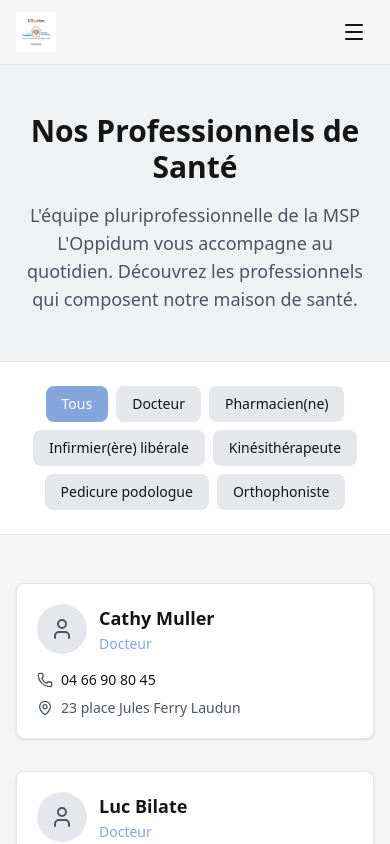
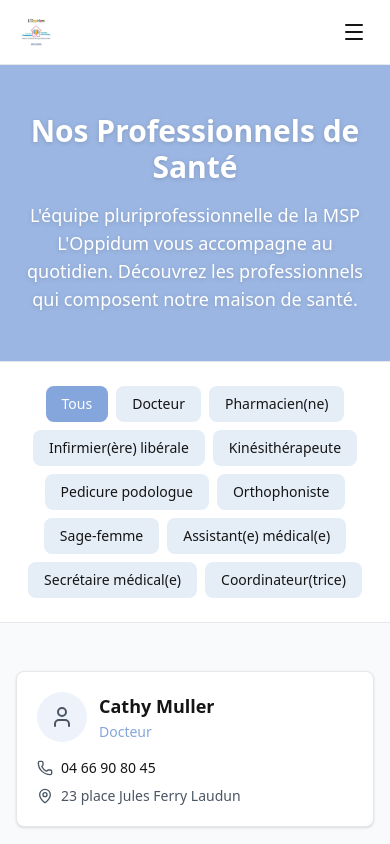
Before and after one commit to Carpetic/msp-oppidum, a Next.js app: page /specialistes in a window 390 px wide. Shown: the top 844 px of the page. Built offline with nearby package versions, Linux system fonts and the light colour scheme; no server answers.

Commit message:
[UPDATE] Modification du style, et des informations des specialistes

```diff
--- a/app/data/location.ts
+++ b/app/data/location.ts
@@ -22,17 +22,17 @@ export interface LocationData {
 export const locationData: LocationData = {
   name: "MSP Oppidum",
   address: {
-    street: "[À renseigner]",
+    street: "23 place Jules Ferry",
     complement: undefined,
-    postalCode: "[À renseigner]",
-    city: "[À renseigner]",
+    postalCode: "30290",
+    city: "Laudun",
     country: "France",
   },
   coordinates: {
-    lat: 46.603354,
-    lng: 1.888334,
+    lat: 44.1048849,
+    lng: 4.6560237,
   },
-  phone: "[À renseigner]",
+  phone: "04 66 90 79 54",
   email: "[À renseigner]",
 };
 
--- a/app/data/specialistes.ts
+++ b/app/data/specialistes.ts
@@ -1,8 +1,3 @@
-/**
- * Données des professionnels de santé de la MSP Oppidum.
- * Structure typée pour un affichage cohérent sur la page spécialistes.
- */
-
 export interface Specialiste {
     id: string;
     nom: string;
@@ -25,6 +20,10 @@ export const METIERS = [
     "Kinésithérapeute",
     "Pedicure podologue",
     "Orthophoniste",
+    "Sage-femme",
+    "Assistant(e) médical(e)",
+    "Secrétaire médical(e)",
+    "Coordinateur(trice)",
 ] as const;
 
 export const specialistes: Specialiste[] = [
@@ -260,4 +259,44 @@ export const specialistes: Specialiste[] = [
         telephone: "07 81 90 28 55",
         adresse: "chemin de rossignac Laudun",
     },
+    {
+        id: "30",
+        nom: "Pelletier",
+        prenom: "Michele",
+        metier: "Coordinateur(trice)",
+        telephone: "07 66 48 33 13",
+        adresse: "20 rue du pont Codolet",
+    },
+    {
+        id: "31",
+        nom: "CHARVET",
+        prenom: "Nadege",
+        metier: "Orthophoniste",
+        telephone: "04 66 90 26 35",
+        adresse: "181 chemin du Boulas",
+    },
+    {
+        id: "32",
+        nom: "Laforest",
+        prenom: "Malaury",
+        metier: "Sage-femme",
+        telephone: "07 61 58 34 97",
+        adresse: "132 rue Victor Hugo Laudun",
+    },
+    {
+        id: "33",
+        nom: "Rouvière",
+        prenom: "Sandie",
+        metier: "Secrétaire médical(e)",
+        telephone: "04 66 90 80 45",
+        adresse: "23 place Jules Ferry",
+    },
+    {
+        id: "34",
+        nom: "Rapitéau",
+        prenom: "Barbara",
+        metier: "Assistant(e) médical(e)",
+        telephone: "04 66 90 80 45",
+        adresse: "23 place Jules Ferry",
+    },
 ];
--- a/app/globals.css
+++ b/app/globals.css
@@ -48,8 +48,8 @@
 
 :root {
     /* Couleurs principales - thème médical */
-    --background: #f5f5f5; /* Gris très clair met en rgb */
-    --foreground: #151515; /* Bleu grisé foncé pour le texte */
+    --background: #f9fafb; /* Gris très clair légèrement bleuté */
+    --foreground: #151515; /* Texte sombre lisible */
 
     /* Couleurs de carte */
     --card: #ffffff; /* Blanc pur */
@@ -59,16 +59,12 @@
     --primary: #84a6dd; /* Bleu médical professionnel */
     --primary-foreground: #ffffff;
 
-    /* Couleur secondaire - bleu grisé clair */
-    --secondary: #e5e7eb; /* Bleu grisé très clair */
+    /* Couleur secondaire - gris neutre froid très clair */
+    --secondary: #e5eef7;
     --secondary-foreground: #151515;
 
-    /* Couleur accent - vert médical */
-    --accent: #22c55e; /* Vert médical/soin */
-    --accent-foreground: #ffffff;
-
-    /* Couleur muted */
-    --muted: #e5e7eb; /* Gris bleuté très clair */
+    /* Couleur muted - gris bleuté très doux pour les sections */
+    --muted: #edf2fb;
     --muted-foreground: #4b5563;
 
     /* Bordures */
--- a/app/specialistes/page.tsx
+++ b/app/specialistes/page.tsx
@@ -22,13 +22,13 @@ export default function SpecialistesPage() {
     return (
         <main className="min-h-screen bg-background">
             {/* En-tête de page */}
-            <header className="border-b border-border bg-muted/30 py-12 md:py-16">
+            <header className="border-b border-border bg-primary/80 py-12 md:py-16">
                 <div className="container mx-auto px-4">
                     <div className="max-w-3xl mx-auto text-center">
-                        <h1 className="text-3xl font-bold text-foreground md:text-4xl">
+                        <h1 className="text-3xl font-bold text-white md:text-4xl drop-shadow-sm">
                             Nos Professionnels de Santé
                         </h1>
-                        <p className="mt-4 text-muted-foreground text-lg">
+                        <p className="mt-4 text-white text-lg drop-shadow-sm">
                             L&apos;équipe pluriprofessionnelle de la MSP L&apos;Oppidum vous accompagne
                             au quotidien. Découvrez les professionnels qui composent notre
                             maison de santé.
--- a/components/Footer.tsx
+++ b/components/Footer.tsx
@@ -2,7 +2,7 @@ import Link from "next/link";
 
 export function Footer() {
     return (
-        <footer className="border-t border-border bg-card">
+        <footer className="border-t border-border bg-white">
             <div className="container mx-auto px-4 py-12">
                 <div className="grid grid-cols-1 gap-8 md:grid-cols-4">
                     <div className="space-y-4">
--- a/components/MapComponent.tsx
+++ b/components/MapComponent.tsx
@@ -46,7 +46,7 @@ export function MapComponent({
                     <Popup>{popupTitle}</Popup>
                 </Marker>
             </MapContainer>
-            <p className="text-[10px] text-red-500 text-right mt-1 px-1">
+            <p className="text-[10px] text-black text-right mt-1 px-1">
                 <a
                     href="https://www.openstreetmap.org/copyright"
                     target="_blank"
--- a/components/header.tsx
+++ b/components/header.tsx
@@ -9,7 +9,7 @@ export function Header() {
     const [mobileMenuOpen, setMobileMenuOpen] = useState(false);
 
     return (
-        <header className="sticky top-0 z-50 w-full border-b border-border bg-background/95 backdrop-blur supports-backdrop-filter:bg-background/80">
+        <header className="sticky top-0 z-50 w-full border-b border-border bg-white backdrop-blur supports-backdrop-filter:bg-white">
             <nav
                 className="container mx-auto flex h-16 items-center justify-between px-4"
                 aria-label="Navigation principale"
--- a/components/landing/Information.tsx
+++ b/components/landing/Information.tsx
@@ -19,21 +19,20 @@ export function LandingInformation() {
                         <div className="grid md:grid-cols-3 gap-6 mt-8">
                             <div className="flex flex-col items-center text-center p-4">
                                 <div className="w-16 h-16 bg-primary/10 rounded-full flex items-center justify-center mb-4">
-                                    <Users className="w-8 h-8 text-primary" />
-                                </div>
-                                <h3 className="font-semibold text-foreground mb-2">Équipe pluridisciplinaire</h3>
-                                <p className="text-sm text-muted-foreground">
-                                    Médecins, infirmiers, kinésithérapeutes et autres professionnels réunis
-                                </p>
-                            </div>
-
-                            <div className="flex flex-col items-center text-center p-4">
-                                <div className="w-16 h-16 bg-accent/10 rounded-full flex items-center justify-center mb-4">
-                                    <Stethoscope className="w-8 h-8 text-accent" />
+                                    <Stethoscope className="w-8 h-8 text-primary" />
                                 </div>
                                 <h3 className="font-semibold text-foreground mb-2">Soins coordonnés</h3>
                                 <p className="text-sm text-muted-foreground">
                                     Une collaboration étroite pour un suivi personnalisé et efficace
+                                </p>
+                            </div>
+                            <div className="flex flex-col items-center text-center p-4">
+                                <div className="w-16 h-16 bg-primary/10 rounded-full flex items-center justify-center mb-4">
+                                    <Users className="w-8 h-8 text-green-500" />
+                                </div>
+                                <h3 className="font-semibold text-foreground mb-2">Équipe pluridisciplinaire</h3>
+                                <p className="text-sm text-muted-foreground">
+                                    Médecins, infirmier(e)s, kinésithérapeute(s), orthophoniste(s), sage-femme, assistant(e) médical(e), secrétaire médical(e), coordinateur(trice) réunis
                                 </p>
                             </div>
 
--- a/components/landing/Localization.tsx
+++ b/components/landing/Localization.tsx
@@ -26,18 +26,9 @@ export function LandingLocalization() {
     return (
         <Section id="localisation">
             <div className="space-y-8">
-                <div>
-                    <h2 className="text-2xl font-bold text-foreground mb-3">
-                        Notre localisation
-                    </h2>
-                    <p className="text-muted-foreground leading-relaxed">
-                        Notre Maison de Santé Pluriprofessionnelle est située au cœur de
-                        l&apos;Oppidum, un regroupement de plusieurs communes qui se sont
-                        unies pour offrir à leurs habitants un accès facilité aux soins de
-                        santé de proximité. Nous desservons l&apos;ensemble des communes de
-                        l&apos;Oppidum.
-                    </p>
-                </div>
+                <h2 className="text-2xl font-bold text-foreground">
+                    Notre localisation
+                </h2>
 
                 <AddressCard location={locationData} />
 
@@ -60,7 +51,7 @@ export function LandingLocalization() {
                         href={googleMapsUrl}
                         target="_blank"
                         rel="noopener noreferrer"
-                        className="inline-flex items-center justify-center gap-2 rounded-md text-sm font-medium h-10 px-6 bg-accent text-accent-foreground hover:bg-accent/90 transition-colors focus-visible:outline-none focus-visible:ring-2 focus-visible:ring-ring focus-visible:ring-offset-2"
+                        className="inline-flex items-center justify-center gap-2 rounded-md text-sm font-medium h-10 px-6 bg-green-500 text-white hover:bg-green-500/90 transition-colors focus-visible:outline-none focus-visible:ring-2 focus-visible:ring-ring focus-visible:ring-offset-2"
                     >
                         <MapPin className="size-4" aria-hidden />
                         Ouvrir dans Google Maps
```
Also changed, not shown: app/page.tsx (indentation only). Lines whose indentation alone changed are shown as unchanged.
